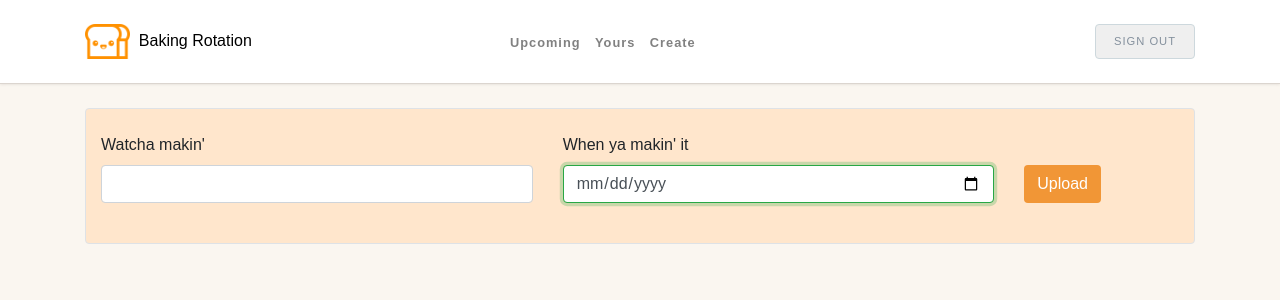
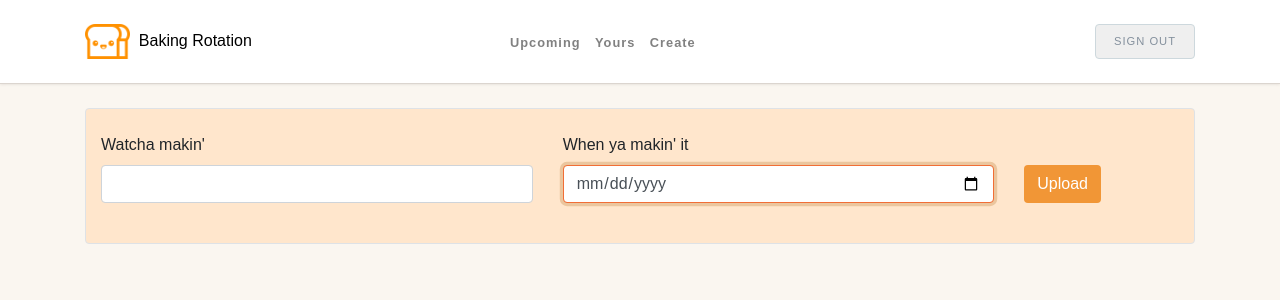
Before and after one commit to CarMin15/bakery_rotation, a Django app: page /create/ in a window 1280 px wide, with the restyled element focused. Shown: the top 300 px of the page. Run offline with Django 3.2, Linux system fonts and the light colour scheme; the visitor is signed in with stand-in values (Sample User, id 1); some libraries are stand-ins or nearby versions; some web fonts are replaced.

Commit message:
Orange-ify the border on the date picker

```diff
--- a/bakery_rotation/static/baking_rotation/style.css
+++ b/bakery_rotation/static/baking_rotation/style.css
@@ -240,3 +240,8 @@ ul.item-list {
 #image-edit-button {
   opacity: 0.8;
 }
+
+.form-control.is-valid:focus {
+ border-color: #F16e36;;
+ box-shadow: 0 0 0 0.2rem rgba(177, 101, 23, 0.25);
+}
```
